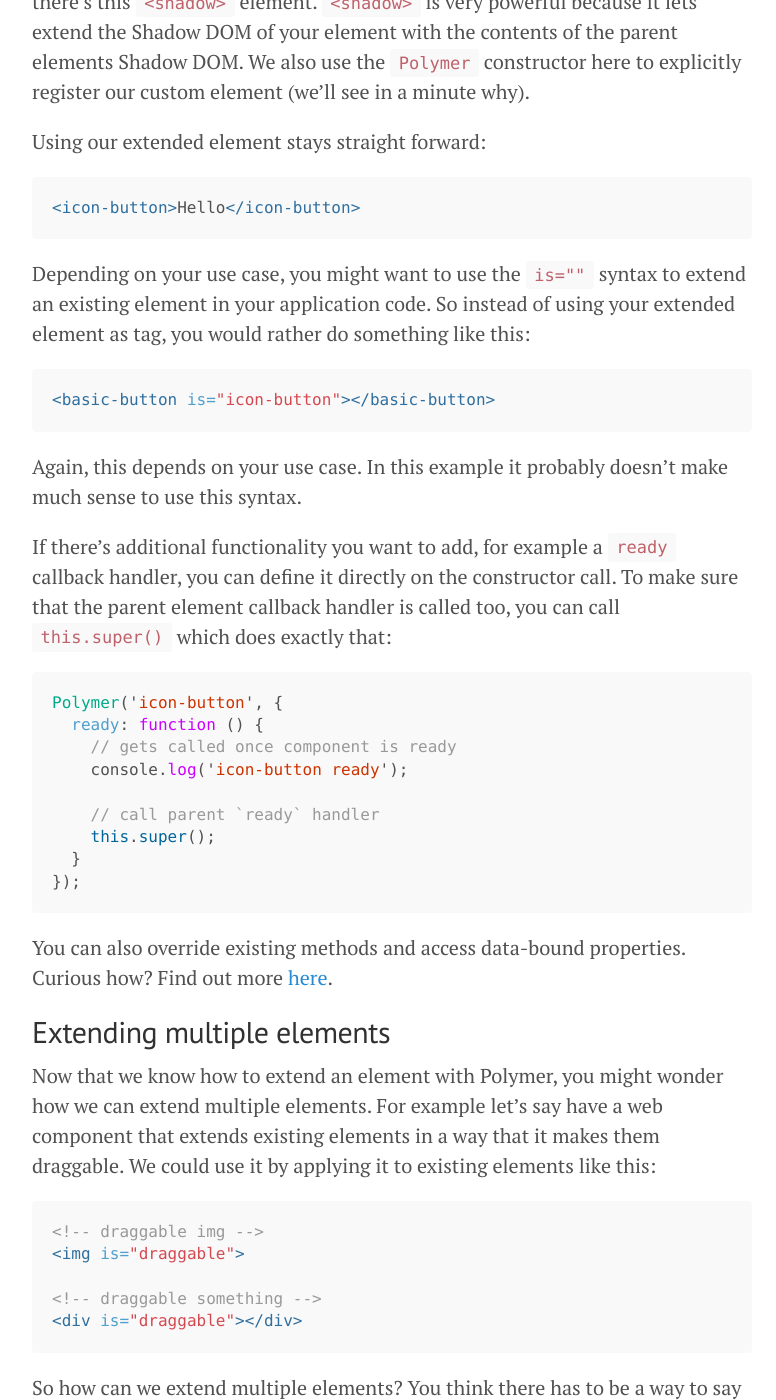
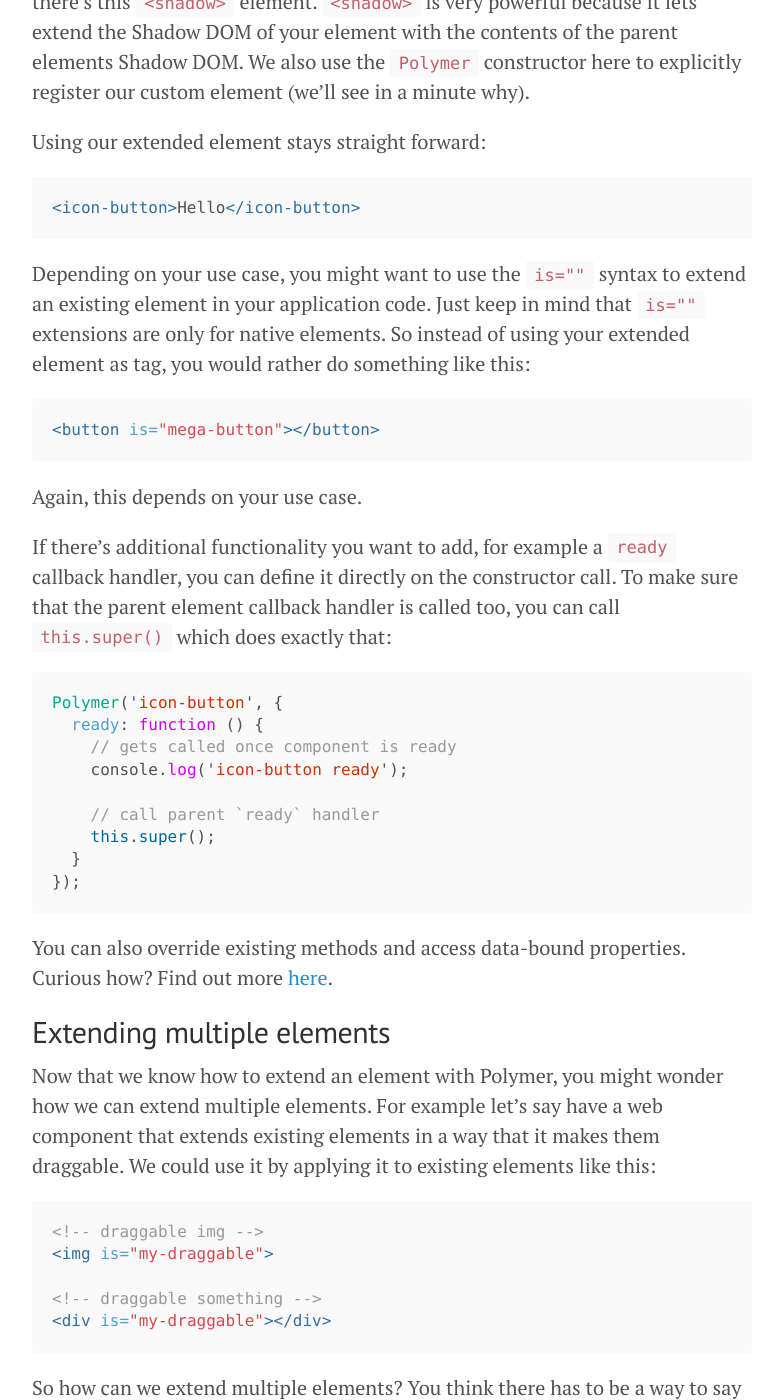
Before and after one commit to 0x-r4bbit/pascalprecht.github.io, a Jekyll site: the page built from _posts/2014-07-14-inheritance-and-composition-with-polymer.md, in a window 1280 px wide and 1400 px high, scrolled down 3120 px. Shown: the whole window, without its empty margins (248-1024 px from the left). Built offline with Jekyll 4.4.1, drawn with Linux system fonts in a browser that asks for light colours; Markdown is read by kramdown in place of the engine named in the settings; some of the changed text lies outside the part shown.

Commit message:
updates polymer post

````diff
--- a/_posts/2014-07-14-inheritance-and-composition-with-polymer.md
+++ b/_posts/2014-07-14-inheritance-and-composition-with-polymer.md
@@ -84,13 +84,13 @@ Using our extended element stays straight forward:
 <icon-button>Hello</icon-button>
 ```
 
-Depending on your use case, you might want to use the `is=""` syntax to extend an existing element in your application code. So instead of using your extended element as tag, you would rather do something like this:
+Depending on your use case, you might want to use the `is=""` syntax to extend an existing element in your application code. Just keep in mind that `is=""` extensions are only for native elements. So instead of using your extended element as tag, you would rather do something like this:
 
 ```html
-<basic-button is="icon-button"></basic-button>
+<button is="mega-button"></button>
 ```
 
-Again, this depends on your use case. In this example it probably doesn't make much sense to use this syntax.
+Again, this depends on your use case.
 
 If there's additional functionality you want to add, for example a `ready` callback handler, you can define it directly on the constructor call. To make sure that the parent element callback handler is called too, you can call `this.super()` which does exactly that:
 
@@ -114,10 +114,10 @@ Now that we know how to extend an element with Polymer, you might wonder how we
 
 ```html
 <!-- draggable img -->
-<img is="draggable">
+<img is="my-draggable">
 
 <!-- draggable something -->
-<div is="draggable"></div>
+<div is="my-draggable"></div>
 ```
 
 So how can we extend multiple elements? You think there has to be a way to say something like `extends="foo bar"` right? Unfortunately, the answer is **no**. Or to make it more clear:
@@ -136,7 +136,7 @@ To get an idea how far you can actually break down things, just take a look at [
 
 ## Reuse functionality with mixins
 
-However, even if we're able to compose new elements with existing elements, there are cases where we really just want to reuse existing functionality. Just think about the `draggable` example. Having the functionality of being draggable is not really about composing a new element out of existing elements. It's rather about sharing functionality across multiple elements.
+However, even if we're able to compose new elements with existing elements, there are cases where we really just want to reuse existing functionality. Just think about the `my-draggable` example. Having the functionality of being draggable is not really about composing a new element out of existing elements. It's rather about sharing functionality across multiple elements.
 
 Can we do that with Polymer? Yes we can. Polymer supports mixins. With mixins we're able to extends existing components with shared functionality without explicitly extending other elements. All we have to do is to isolate our shared functionality and mix it into our components constructor using `Polymer.mixin()`.
 
````
